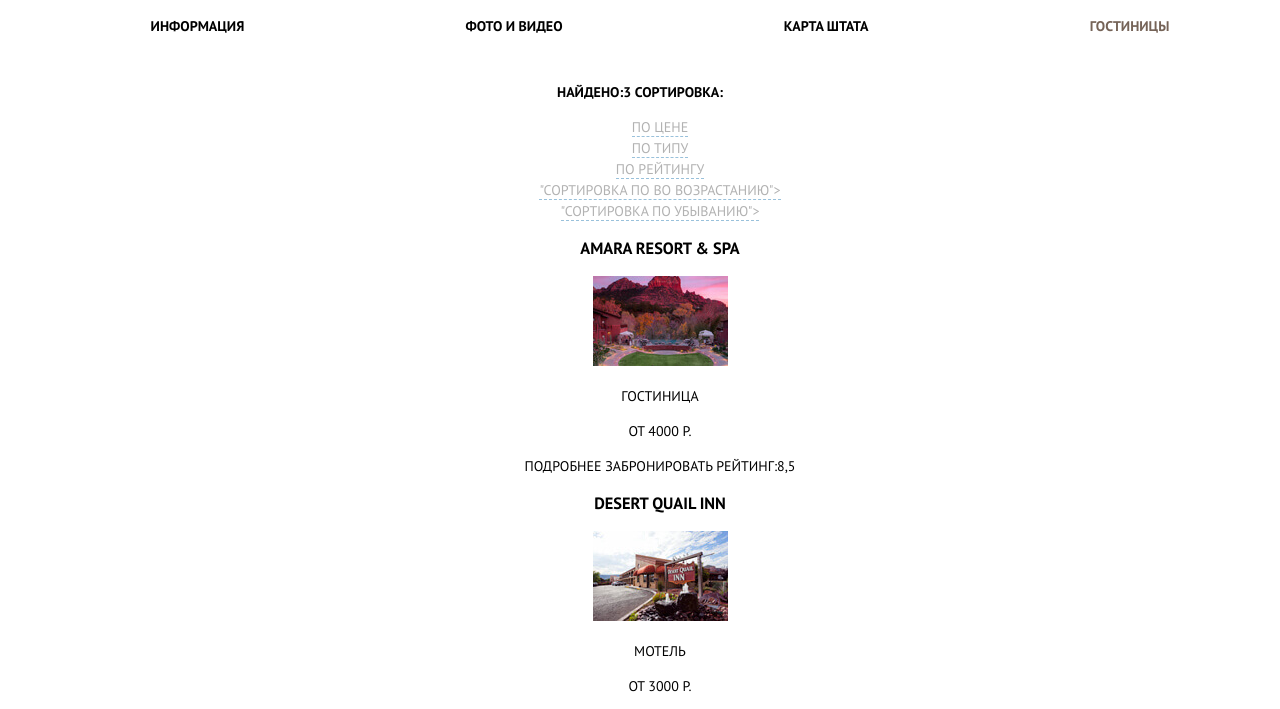
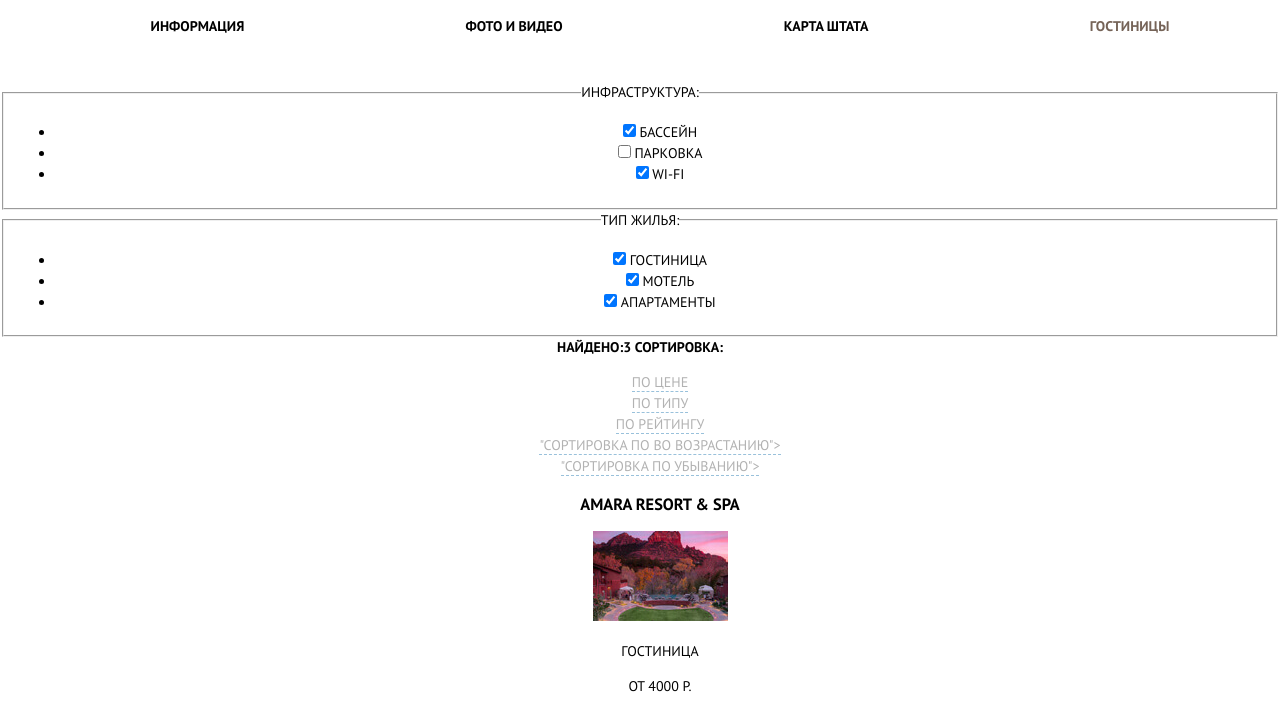
Before and after one commit to yanafes/473449-sedona, a plain HTML site: page catalog.html in a window 1280 px wide. Shown: the part 77-786 px from the top of the page. Drawn offline with Linux system fonts and the light colour scheme.

Commit message:
добавила форму

```diff
--- a/catalog.html
+++ b/catalog.html
@@ -20,6 +20,54 @@
       </nav>
     </header>
     <main>
+      <form class="filter" method="get" action="">
+        <fieldset>
+          <legend>Инфраструктура:</legend>
+          <ul>
+            <li>
+              <input type="checkbox" name="pool" id="filter-of-pool" checked>
+                <label for="filter-of-pool">
+                  Бассейн
+                </label>
+            </li>
+            <li>
+              <input type="checkbox" name="parking" id="filter-of-parking">
+                <label for="filter-of-parking">
+                  Парковка
+                </label>
+            </li>
+            <li>
+              <input type="checkbox" name="wi-fi" id="filter-of-wi-fi" checked>
+                <label for="filter-of-wi-fi">
+                  Wi-fi
+                </label>
+            </li>
+          </ul>
+        </fieldset>
+        <fieldset>
+          <legend>Тип жилья:</legend>
+          <ul>
+            <li>
+              <input type="checkbox" name="hotel" id="filter-of-hotel" checked>
+                <label for="filter-of-hotel">
+                  Гостиница
+                </label>
+            </li>
+            <li>
+              <input type="checkbox" name="motel" id="filter-of-motel" checked>
+                <label for="filter-of-motel">
+                  Мотель
+                </label>
+            </li>
+            <li>
+              <input type="checkbox" name="apartments" id="filter-of-apartments" checked>
+                <label for="filter-of-apartments">
+                  Апартаменты
+                </label>
+            </li>
+          </ul>
+        </fieldset>
+      </form>
       <h1 class="visually-hidden">Каталог</h1>
       <section class="hotels">
         <div class="sort">
```
